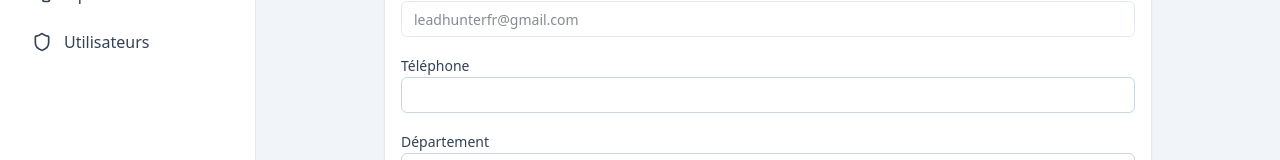
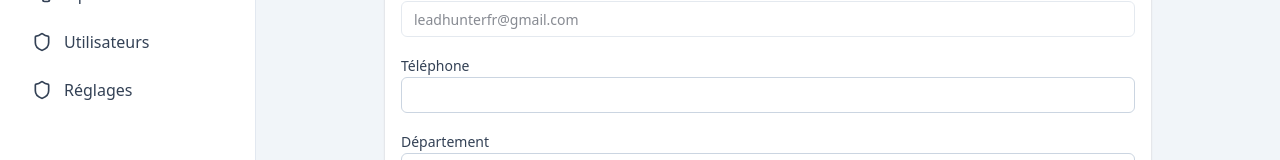
Before and after one commit to Leadhunterfr/crm-app, a Next.js app: page /settings in a window 1280 px wide. Shown: the part 215-375 px from the top of the page. Built offline with nearby package versions, Linux system fonts and the light colour scheme.

Commit message:
Update Layout.js

```diff
--- a/components/Layout.js
+++ b/components/Layout.js
@@ -34,6 +34,12 @@ export default function Layout({ children }) {
           >
             <Shield className="w-5 h-5" /> Utilisateurs
           </Link>
+          <Link
+            href="/settings"
+            className="flex items-center gap-3 px-4 py-2 rounded-lg hover:bg-slate-100 dark:hover:bg-slate-700 text-slate-700 dark:text-slate-200"
+          >
+            <Shield className="w-5 h-5" /> Réglages
+          </Link>
         </nav>
         <div className="p-4 border-t border-slate-200 dark:border-slate-700 text-sm text-slate-500">
           © 2025 CRM
```
